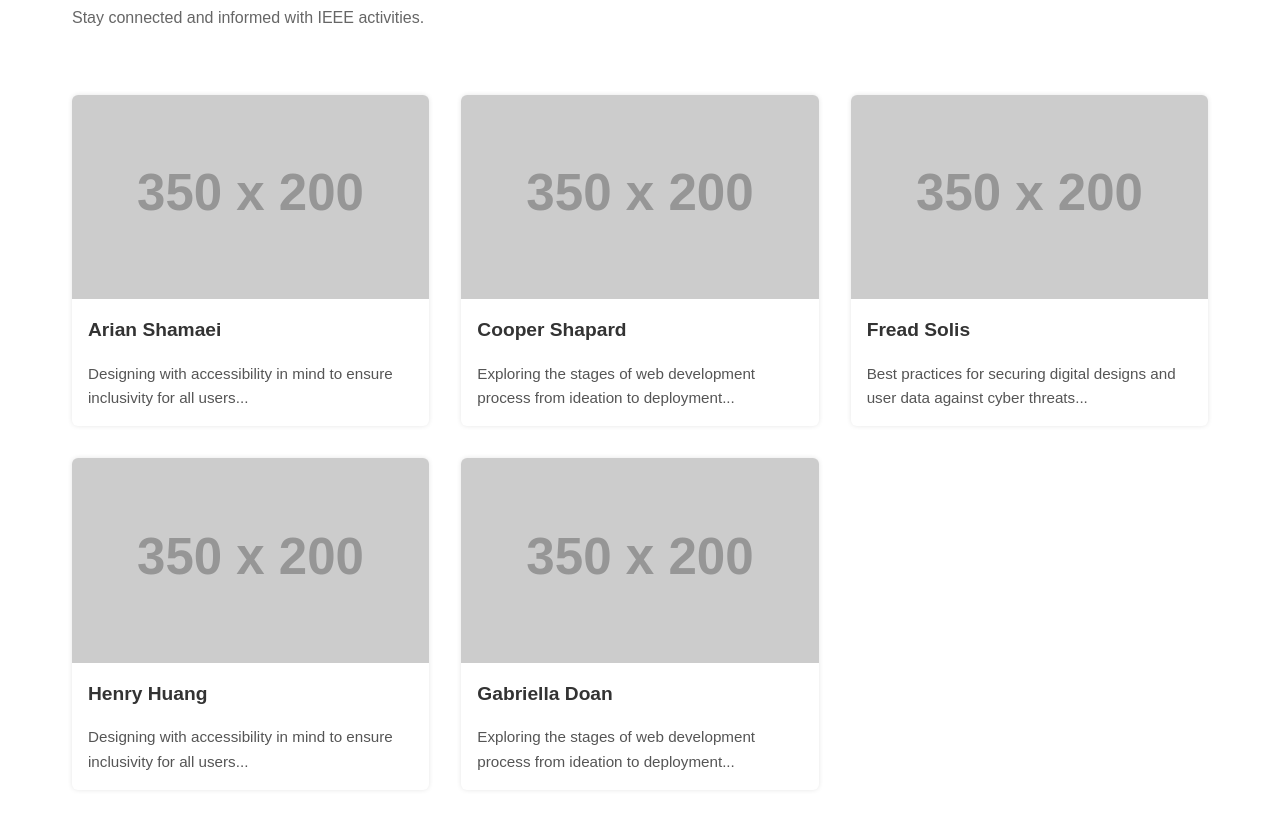
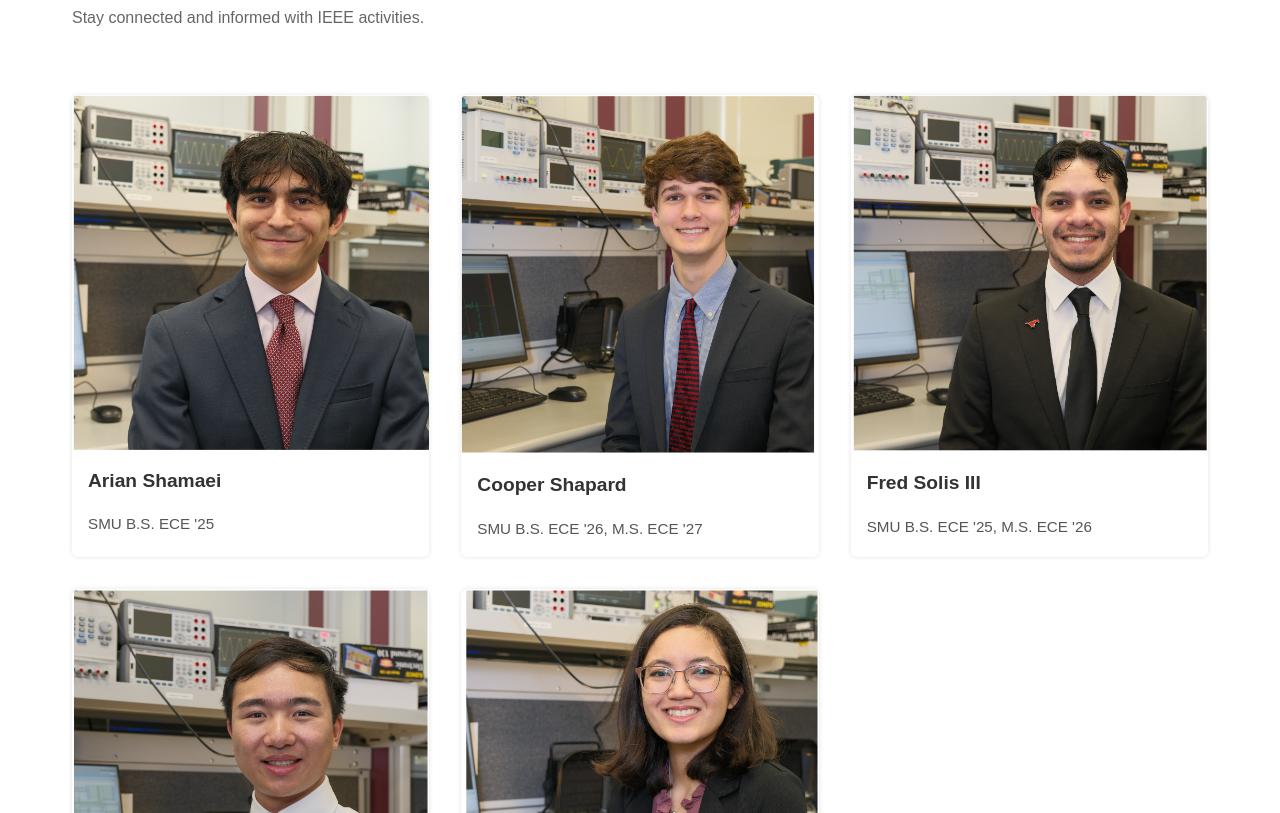
Before and after one commit to SMUIEEE/SMUIEEE, a plain HTML site: page team.html in a window 1280 px wide. Shown: the part 139-952 px from the top of the page. Drawn offline with Linux system fonts and the light colour scheme; placeholder pictures from the web are drawn by us.

Commit message:
Update team.html
team photos

```diff
--- a/team.html
+++ b/team.html
@@ -38,39 +38,38 @@
       <div class="team-grid">
         <!-- CARD 1 -->
         <div class="team-card">
-          <!-- Replace with actual picture -->
-          <img src="https://via.placeholder.com/350x200" alt="Team Member 1">
+          <img src="Pictures/HeadShot/Arian_Shamaei.png" alt="Arian Shamaei">
           <!-- Updated title -->
           <h3>Arian Shamaei</h3>
-          <p>Designing with accessibility in mind to ensure inclusivity for all users...</p>
+          <p>SMU B.S. ECE '25</p>
         </div>
         <!-- CARD 2 -->
         <div class="team-card">
-          <img src="https://via.placeholder.com/350x200" alt="Team Member 2">
+          <img src="Pictures/HeadShot/Cooper_Shapard.png" alt="Cooper Shapard">
           <!-- Updated title -->
           <h3>Cooper Shapard</h3>
-          <p>Exploring the stages of web development process from ideation to deployment...</p>
+          <p>SMU B.S. ECE '26, M.S. ECE '27</p>
         </div>
         <!-- CARD 3 -->
         <div class="team-card">
-          <img src="https://via.placeholder.com/350x200" alt="Team Member 3">
+          <img src="Pictures/HeadShot/Fred_Solis_III.png" alt="Fred Solis III">
           <!-- Updated title -->
-          <h3>Fread Solis</h3>
-          <p>Best practices for securing digital designs and user data against cyber threats...</p>
+          <h3>Fred Solis III</h3>
+          <p>SMU B.S. ECE '25, M.S. ECE '26</p>
         </div>
         <!-- CARD 4 -->
         <div class="team-card">
-          <img src="https://via.placeholder.com/350x200" alt="Team Member 4">
+          <img src="Pictures/HeadShot/Henry_Huang.png" alt="Henry Huang">
           <!-- Updated title -->
           <h3>Henry Huang</h3>
-          <p>Designing with accessibility in mind to ensure inclusivity for all users...</p>
+          <p>SMU B.S. ECE '27</p>
         </div>
         <!-- CARD 5 -->
         <div class="team-card">
-          <img src="https://via.placeholder.com/350x200" alt="Team Member 5">
+          <img src="Pictures/HeadShot/Gabriella_Doan.png" alt="Gabriella Doan">
           <!-- Updated title -->
           <h3>Gabriella Doan</h3>
-          <p>Exploring the stages of web development process from ideation to deployment...</p>
+          <p>SMU ECE B.S. '25</p>
         </div>
       </div>
     </section>
```
